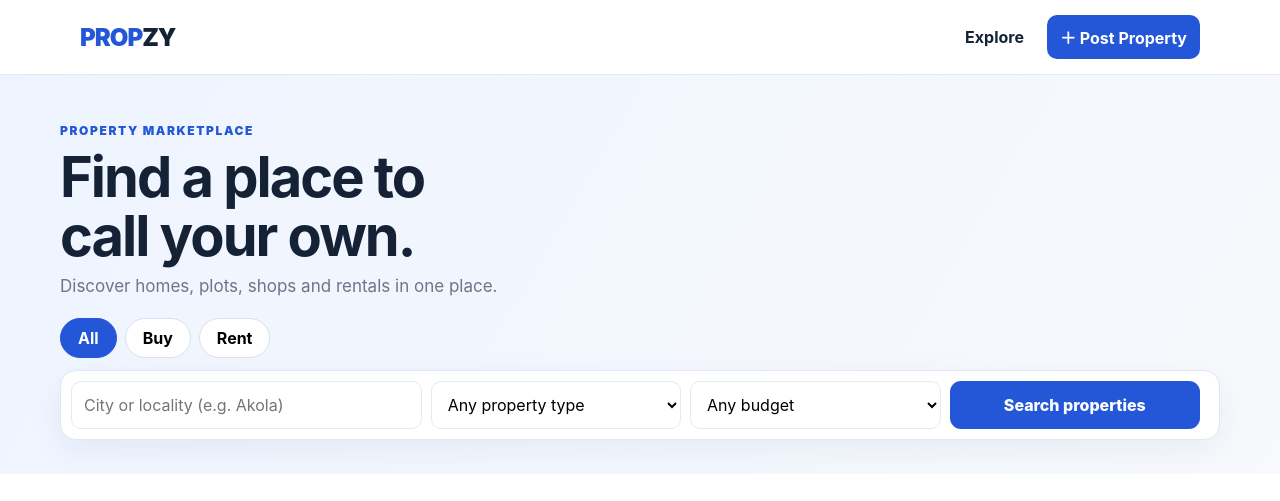
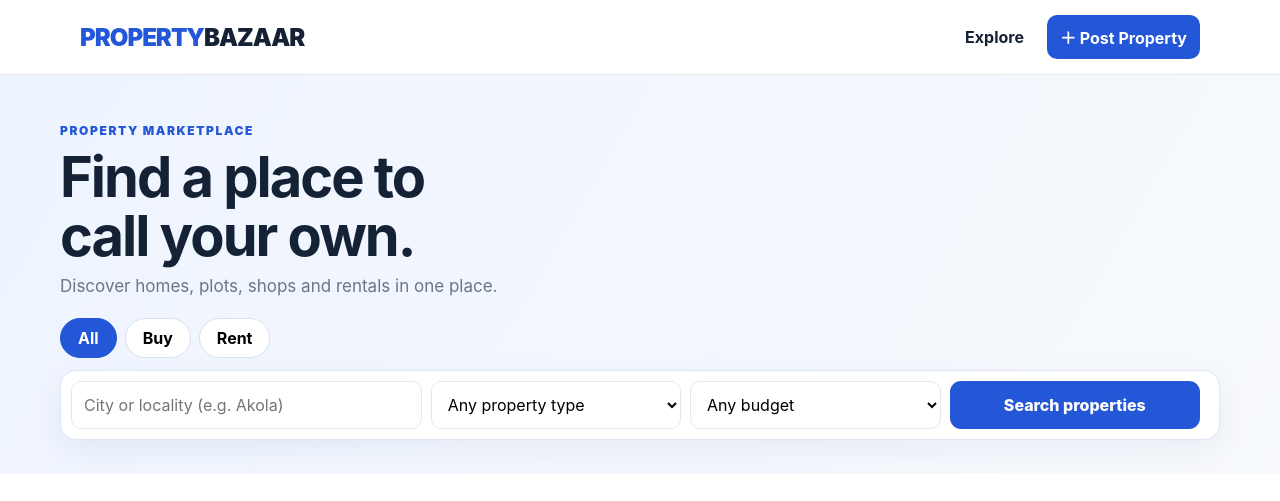
Before and after one commit to mnkhan165-max/propzy, a plain HTML site: page index.html in a window 1280 px wide. Shown: the top 501 px of the page. Drawn offline with Linux system fonts and the light colour scheme.

Commit message:
Update index.html

```diff
--- a/index.html
+++ b/index.html
@@ -47,7 +47,7 @@ main{max-width:1160px;margin:auto;padding:30px 20px}.section-head{display:flex;j
 @media(max-width:550px){.hero{padding-top:32px}.grid{grid-template-columns:1fr}.photo{height:220px}.formgrid{grid-template-columns:1fr}.formgrid textarea,.formgrid .full,.filehint{grid-column:auto}.section-head{align-items:start;flex-direction:column}.nav{padding:12px 15px}main{padding:24px 15px}.detailhero{height:220px}}
 </style></head>
 <body>
-<header class="top"><div class="nav"><div class="logo">PROP<span>ZY</span></div><div class="navlinks"><button onclick="scrollToListings()">Explore</button><button onclick="document.querySelector('#post').scrollIntoView({behavior:'smooth'})" class="primary">＋ Post Property</button></div></div></header>
+<header class="top"><div class="nav"><div class="logo">PROPERTY<span>BAZAAR</span></div><div class="navlinks"><button onclick="scrollToListings()">Explore</button><button onclick="document.querySelector('#post').scrollIntoView({behavior:'smooth'})" class="primary">＋ Post Property</button></div></div></header>
 <section class="hero"><div class="hero-inner"><div class="eyebrow">Property marketplace</div><h1>Find a place to<br>call your own.</h1><p>Discover homes, plots, shops and rentals in one place.</p>
 <div class="tabs"><button class="tab active" data-mode="All" onclick="setMode(this)">All</button><button class="tab" data-mode="Buy" onclick="setMode(this)">Buy</button><button class="tab" data-mode="Rent" onclick="setMode(this)">Rent</button></div>
 <div class="search"><input id="location" class="wide" placeholder="City or locality (e.g. Akola)"><select id="type"><option value="">Any property type</option><option>Flat</option><option>House</option><option>Plot</option><option>Shop</option><option>Office</option></select>
```
